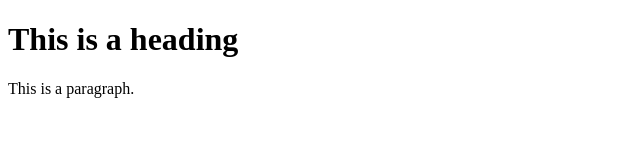
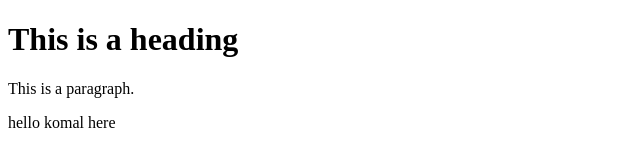
Before and after one commit to kashish-pat/patna, a plain HTML site: page index.html in a window 1280 px wide. Shown: the whole page, without its empty margins (0-640 px from the left). Drawn offline with Linux system fonts and the light colour scheme.

Commit message:
Update index.html

```diff
--- a/index.html
+++ b/index.html
@@ -7,6 +7,7 @@
 
 <h1>This is a heading</h1>
 <p>This is a paragraph.</p>
+  <h>hello komal here</h>
 
 </body>
 </html>
```
